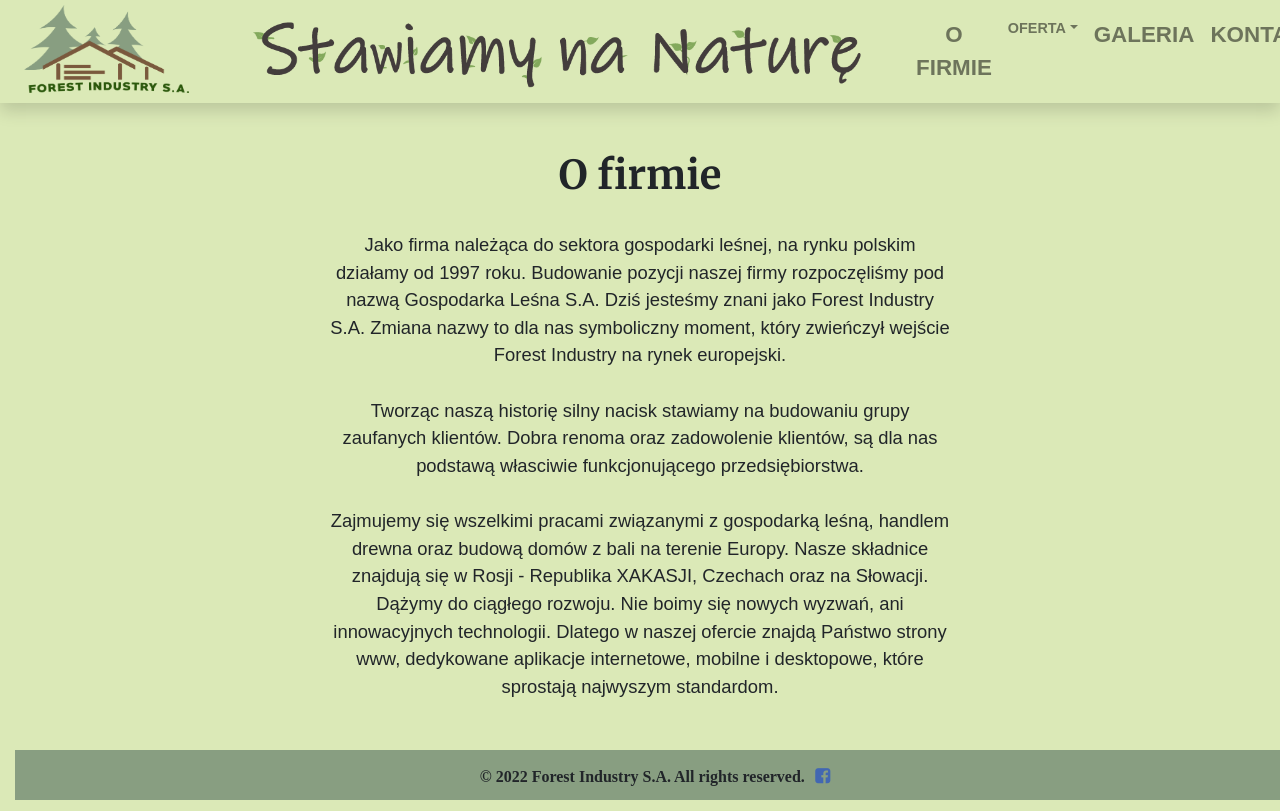
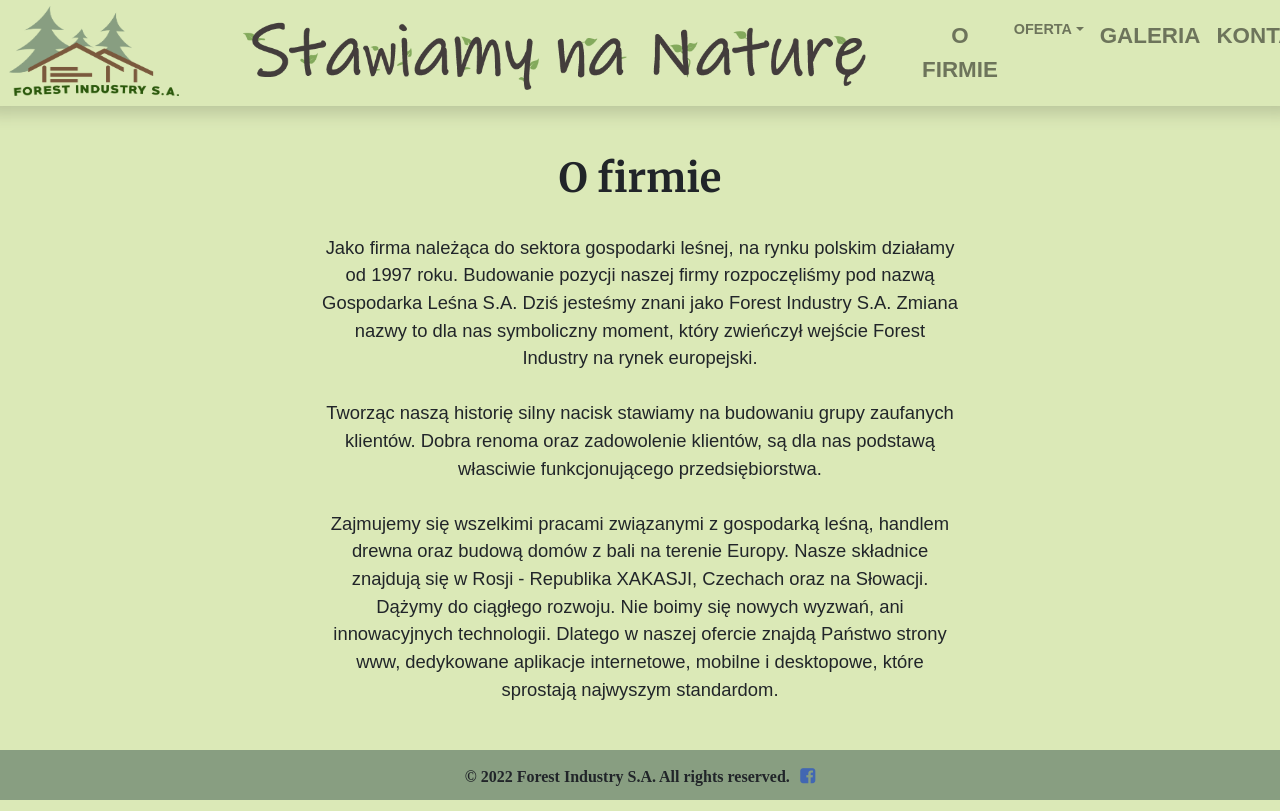
Before and after one commit to spazzola/Forest-Industry-Web-Page-SSR, a Nuxt app: page / in a window 1280 px wide. Shown: the top 811 px of the page. Built offline with nearby package versions, Linux system fonts and the light colour scheme.

Commit message:
Fixed bug with moved footer to the right side

```diff
--- a/pages/index.vue
+++ b/pages/index.vue
@@ -1,7 +1,5 @@
 <template>
-  <div class="container-fluid">
     <about-company />
-  </div>
 </template>
 
 <script>
```
